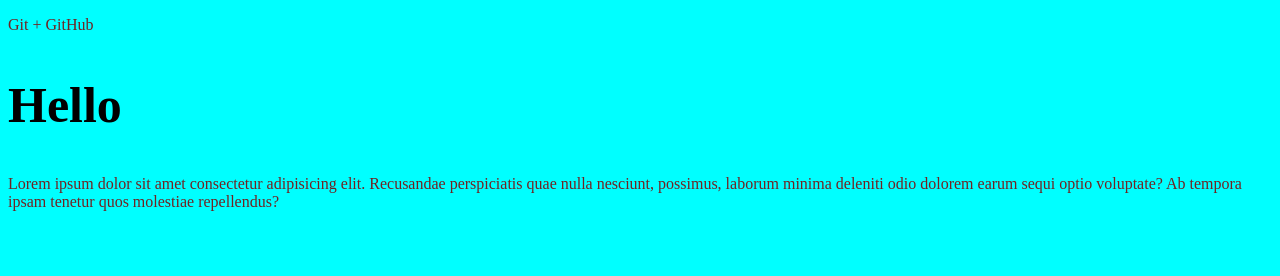
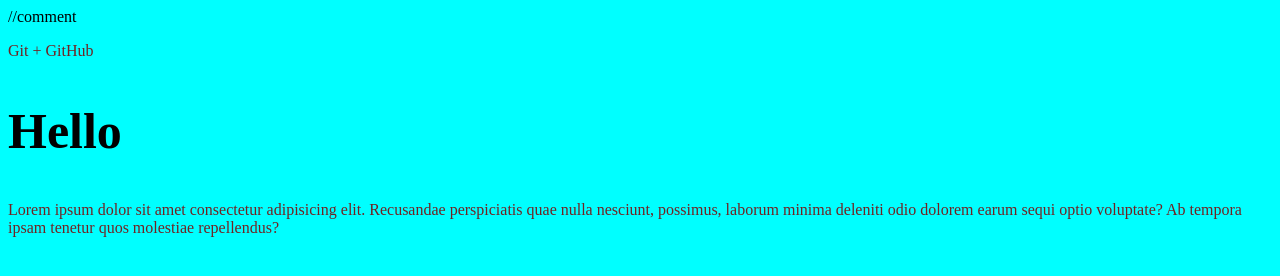
Before and after one commit to axmbilol/githubTest, a plain HTML site: page index.html in a window 1280 px wide. Drawn offline with Linux system fonts and the light colour scheme.

Commit message:
just comment

```diff
--- a/index.html
+++ b/index.html
@@ -6,7 +6,7 @@
     <link rel="stylesheet" href="css/main.css">
     <title>Working with Git</title>
 </head>
-<body>
+<body> //comment
     <p>Git + GitHub</p>
     <h2>Hello</h2>
     <p>Lorem ipsum dolor sit amet consectetur adipisicing elit. Recusandae perspiciatis quae nulla nesciunt, possimus, laborum minima deleniti odio dolorem earum sequi optio voluptate? Ab tempora ipsam tenetur quos molestiae repellendus?</p>
```
